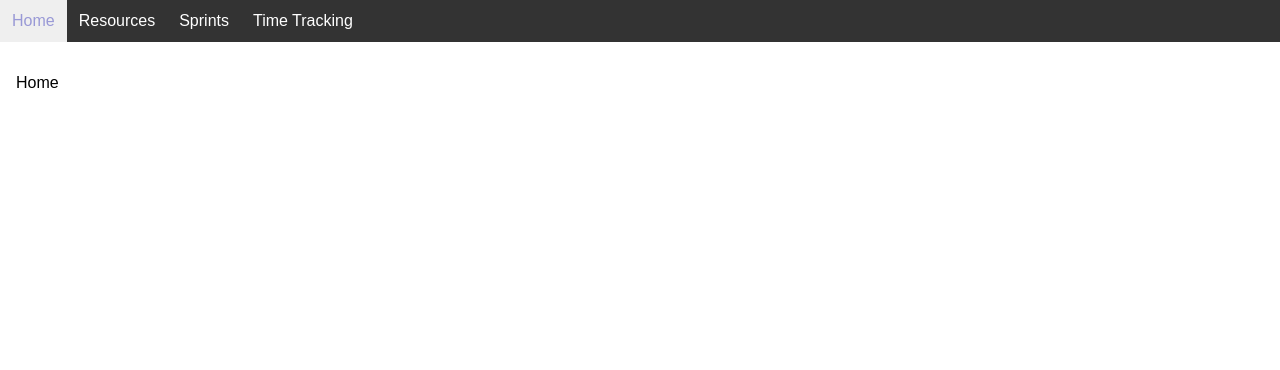
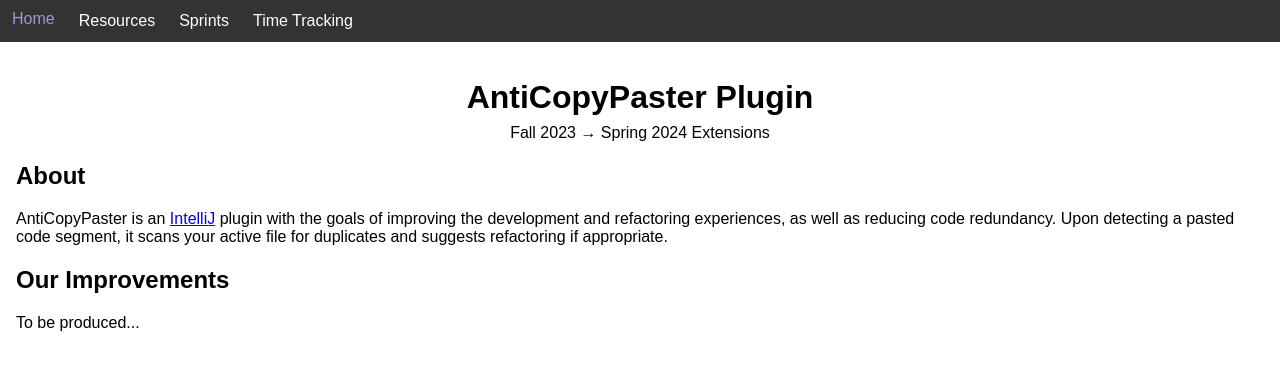
Before and after one commit to SE4AIResearch/AntiCopyPaster_Website_Fall2023, a React (Vite) app: page / in a window 1280 px wide. Shown: the top 370 px of the page. Built offline with nearby package versions, Linux system fonts and the light colour scheme.

Commit message:
About page

```diff
--- a/src/App.css
+++ b/src/App.css
@@ -7,3 +7,15 @@ html, body {
 main {
   padding: 1rem;
 }
+
+h1:has(+ .subtitle) {
+  margin-bottom: .5rem;
+}
+
+h1 + .subtitle {
+  margin-top: 0;
+}
+
+.center {
+  text-align: center;
+}
--- a/src/Home.jsx
+++ b/src/Home.jsx
@@ -1,3 +1,19 @@
 export default function Home() {
-  return <p>Home</p>;
+  return (<>
+    <h1 className="center">AntiCopyPaster Plugin</h1>
+    <p className="subtitle center">
+      Fall 2023 &rarr; Spring 2024 Extensions
+    </p>
+    <h2>About</h2>
+    <p>
+      AntiCopyPaster is
+      an <a href="https://www.jetbrains.com/idea/">IntelliJ</a> plugin
+      with the goals of improving the development and refactoring experiences,
+      as well as reducing code redundancy. Upon detecting a pasted code
+      segment, it scans your active file for duplicates and suggests
+      refactoring if appropriate.
+    </p>
+    <h2>Our Improvements</h2>
+    <p>To be produced...</p>
+  </>);
 };
--- a/src/Resources.css
+++ b/src/Resources.css
@@ -4,13 +4,14 @@ a.resource {
   border-radius: .25rem;
   border: 1px solid black;
   padding: .25rem .5rem;
-  display: inline-block;
+  display: table;
+  margin: 0 auto 0 0;
 }
 
 a.resource:not(:last-child) {
   margin-bottom: .5rem;
 }
 
-a:hover {
+a.resource:hover {
   background-color: #efefef;
 }
```
